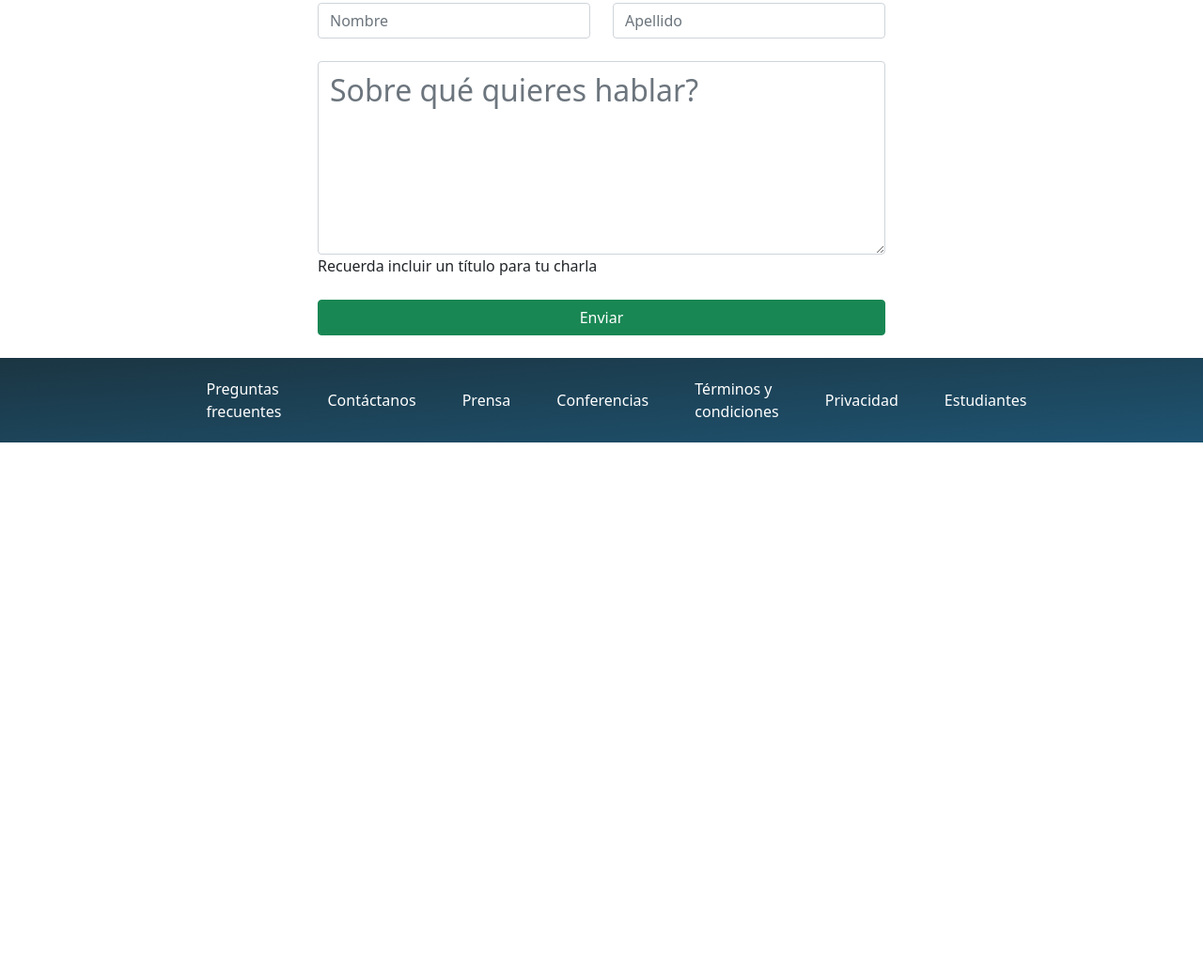
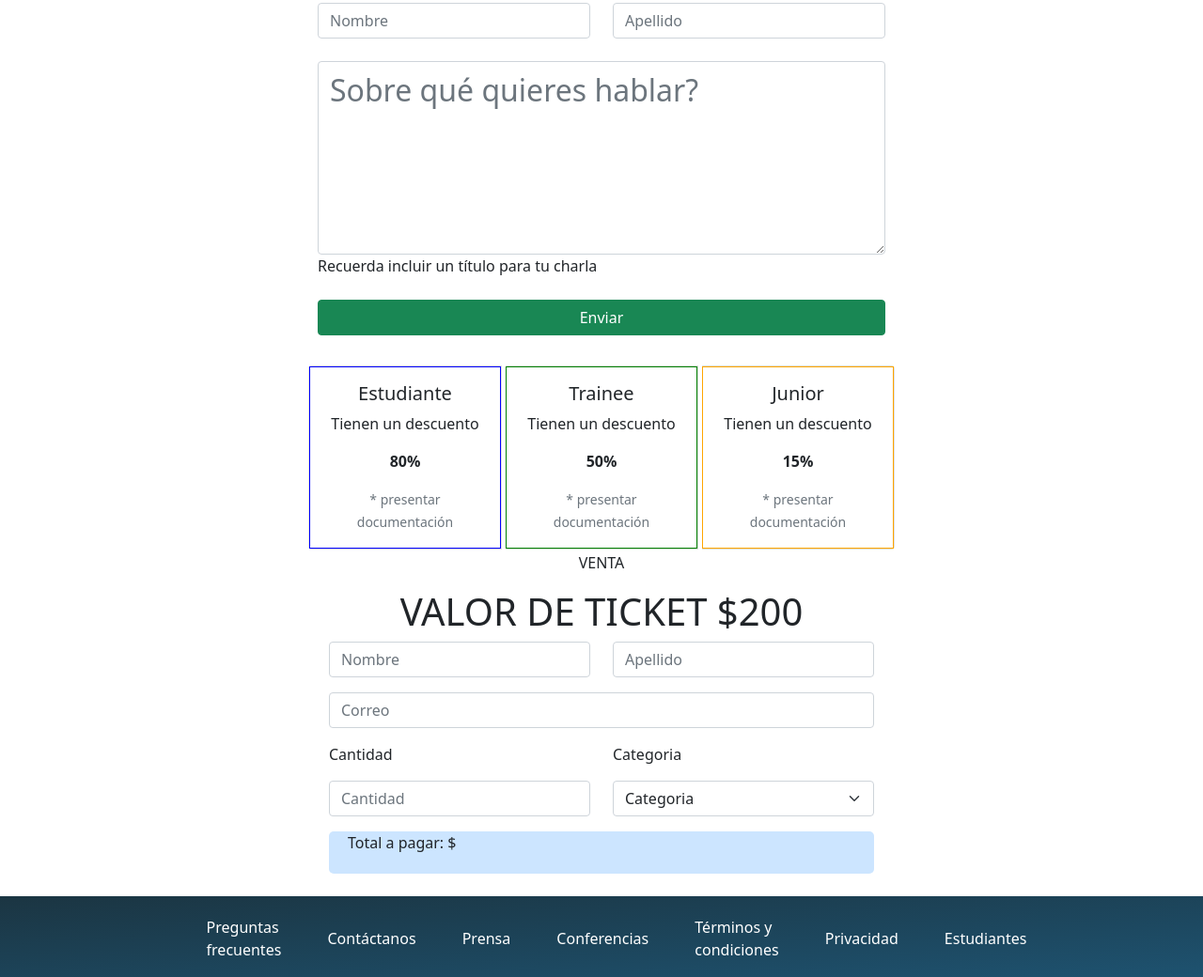
Before and after one commit to Empe31/Empe31.github.io, a plain HTML site: page pages/tpintegrador.html in a window 1280 px wide. Shown: the part 2306-3346 px from the top of the page at 94% size. Before the commit the page ends 2777 px from the top, so only its background shows below. Drawn offline with nearby package versions, Linux system fonts and the light colour scheme.

Commit message:
cambiostpjs

```diff
--- a/assets/styles/style.css
+++ b/assets/styles/style.css
@@ -73,3 +73,29 @@
     align-items: center;
     height: 90px;
 }
+#sec5 .card{
+margin: 2em 2px 2px 2px;
+text-align: center;
+width: 40%;
+}
+.estudiante{
+    border: 1px solid blue!important;
+}
+.trainee{
+    border: 1px solid green!important;
+}
+.junior{
+    border: 1px solid orange!important;
+}
+.nomargin{
+    margin: 0px;
+}
+.cuadroapagar{
+    background-color: rgb(204, 229, 255);
+    border-radius: 5px;
+    height: 45px;
+}
+.cuadroapagar p{
+    margin-left: 20px;
+    margin-bottom: 0px;
+}
--- a/pages/tpintegrador.html
+++ b/pages/tpintegrador.html
@@ -118,7 +118,8 @@
             </div>
           </div></div>
         </section>
-        <section class="row justify-content-center position-relative secpos" id="sec4">
+        <section id="sec4">
+          <div class="row justify-content-center position-relative secpos">
             <div class="center">
             <h5>Conviértete en un</h5><h1>Orador</h1>
             <p>Anotáte como orador para dar una <span class="sub">charla ignite</span>. Cuéntanos de qué quieres hablar!</p>
@@ -138,7 +139,72 @@
             <div class="d-grid gap-2">
                 <button class="btn btn-success" type="button">Enviar</button>
               </div>
-
+              </div>
+          </div>
+        </section>
+        <section id="sec5">
+          <div class="row justify-content-center position-relative secpos">
+            <div class="w-50">
+              <div class="card-group">
+                <div class="card">
+                  <div class="card-body estudiante">
+                    <h5 class="card-title">Estudiante</h5>
+                    <p class="card-text">Tienen un descuento</p>
+                    <p class="card-text"><strong>80%</strong></p>
+                    <p class="card-text"><small class="text-muted">* presentar documentación</small></p>
+                  </div>
+                </div>
+                <div class="card">
+                  <div class="card-body trainee">
+                    <h5 class="card-title">Trainee</h5>
+                    <p class="card-text">Tienen un descuento</p>
+                    <p class="card-text"><strong>50%</strong></p>
+                    <p class="card-text"><small class="text-muted">* presentar documentación</small></p>
+                  </div>
+                </div>
+                <div class="card">
+                  <div class="card-body junior">
+                    <h5 class="card-title">Junior</h5>
+                    <p class="card-text">Tienen un descuento</p>
+                    <p class="card-text"><strong>15%</strong></p>
+                    <p class="card-text"><small class="text-muted">* presentar documentación</small></p>
+                  </div>
+                </div>
+              </div>
+            </div>
+            <p class="center">VENTA</p>
+            <h1 class="center">VALOR DE TICKET $200</h1>
+            <form class="row w-50 justify-content-center">
+              <div class=" row">
+                <div class="col-md-6 mb-3">
+                  <input type="text" class="form-control" placeholder="Nombre" aria-label="Nombre">
+                </div>
+                <div class="col-md-6">
+                  <input type="text" class="form-control" placeholder="Apellido" aria-label="Apellido">
+                </div>
+                <div class="col-md-12 mb-3">
+                  <input type="text" class="form-control" placeholder="Correo" aria-label="Correo">
+                </div>
+                <div class="col-md-6 mb-3">
+                  <p>Cantidad</p>
+                  <input type="text" class="form-control" placeholder="Cantidad" aria-label="Cantidad">
+                </div>
+                <div class="col-md-6">
+                  <p>Categoria</p>
+                  <select class="form-select" aria-label="Categoria">
+                    <option selected>Categoria</option>
+                    <option value="1">Estudiante</option>
+                    <option value="2">Trainee</option>
+                    <option value="3">Junior</option>
+                  </select>
+                </div>
+                <div class="col-md-12">
+                  <div class="cuadroapagar">
+                    <p>Total a pagar: $</p>
+                  </div>
+                </div>
+              </div>
+            </form>
           </div>
         </section>
     </main>
```
